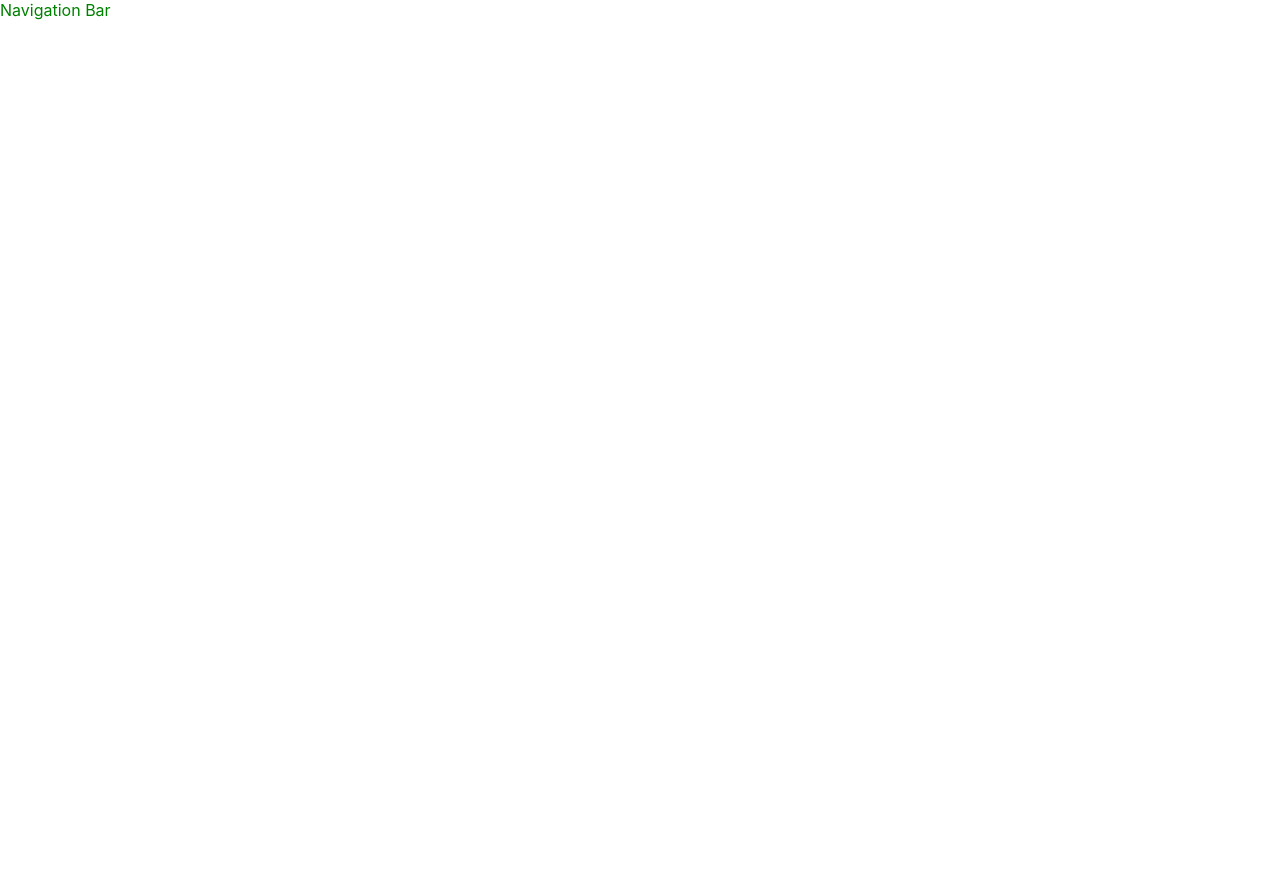
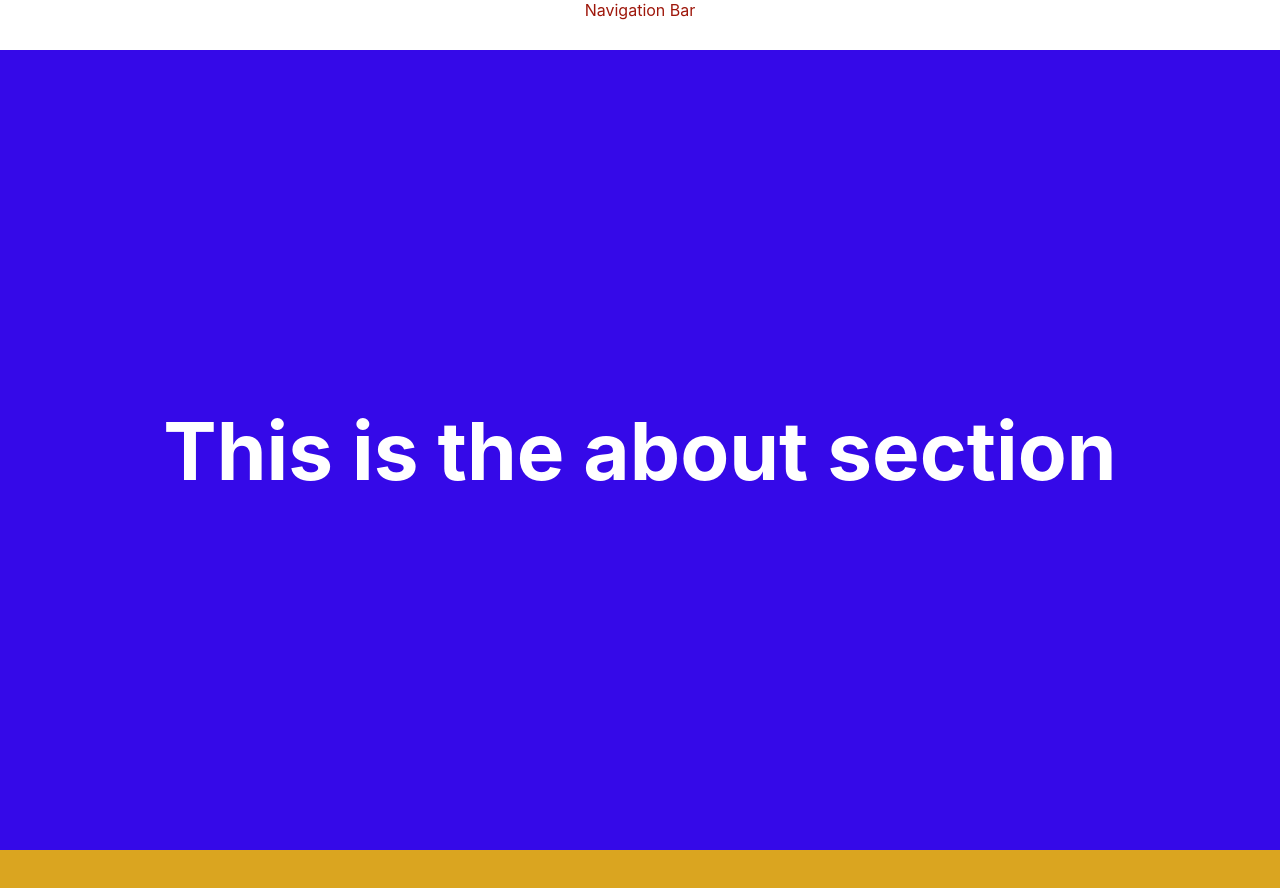
Before and after one commit to alyssaleanne98/Unit-4-project-frontend, a React (Create React App) app: page / in a window 1280 px wide. Shown: the top 888 px of the page. Before the commit the page ends 800 px from the top, so only its background shows below. Built offline with nearby package versions, Linux system fonts and the light colour scheme.

Commit message:
main page layout complete

```diff
--- a/package.json
+++ b/package.json
@@ -9,6 +9,7 @@
     "react": "^18.2.0",
     "react-dom": "^18.2.0",
     "react-scripts": "5.0.1",
+    "react-scroll": "^1.8.9",
     "web-vitals": "^2.1.4"
   },
   "scripts": {
--- a/src/App.js
+++ b/src/App.js
@@ -1,10 +1,12 @@
 import Nav from "./components/Nav";
+import Section from "./components/Section";
 
 
 function App() {
   return (
     <div className="App">
       <Nav />
+      <Section />
     </div>
   )
 }
--- a/src/components/Nav.css
+++ b/src/components/Nav.css
@@ -1,3 +1,4 @@
 .Nav {
-    color: green;
+    color: rgb(158, 23, 11);
+    height: 50px;
 }
--- /dev/null
+++ b/src/components/Section.css
@@ -0,0 +1,34 @@
+* {
+    margin: 0;
+    padding: 0;
+    box-sizing: border-box;
+  }
+  .App {
+    text-align: center;
+  }
+  h1{
+    font-size: 5rem;
+    font-weight: bolder;
+  }
+  p {
+    font-size: 3rem;
+    margin: 1rem;
+  }
+  section {
+    height: 100vh;
+    color: white;
+    display: flex;
+    align-items: center;
+    justify-content: center;
+  }
+  .about{
+    background-color: rgb(53, 9, 232);
+  }
+  .flashcards {
+    background-color: goldenrod;
+  }
+  .footer {
+    background-color: whitesmoke;
+    color: green;
+    height: 250px;
+  }
--- /dev/null
+++ b/src/components/Section.jsx
@@ -0,0 +1,22 @@
+import React from "react";
+import "./Section.css"
+
+const Section = () => {
+    return (
+        <main>
+            <section className='about'>
+                <h1>This is the about section</h1>
+            </section>
+
+            <section className='flashcards'>
+                <h1>This is the flashcard section</h1>
+            </section>
+
+            <section className='footer'>
+                <h1>This is the footer section</h1>
+            </section>
+        </main>
+    );
+}
+
+export default Section;
```
Also changed, not shown: 1 other file (tests, documents, lock files or other folders).
